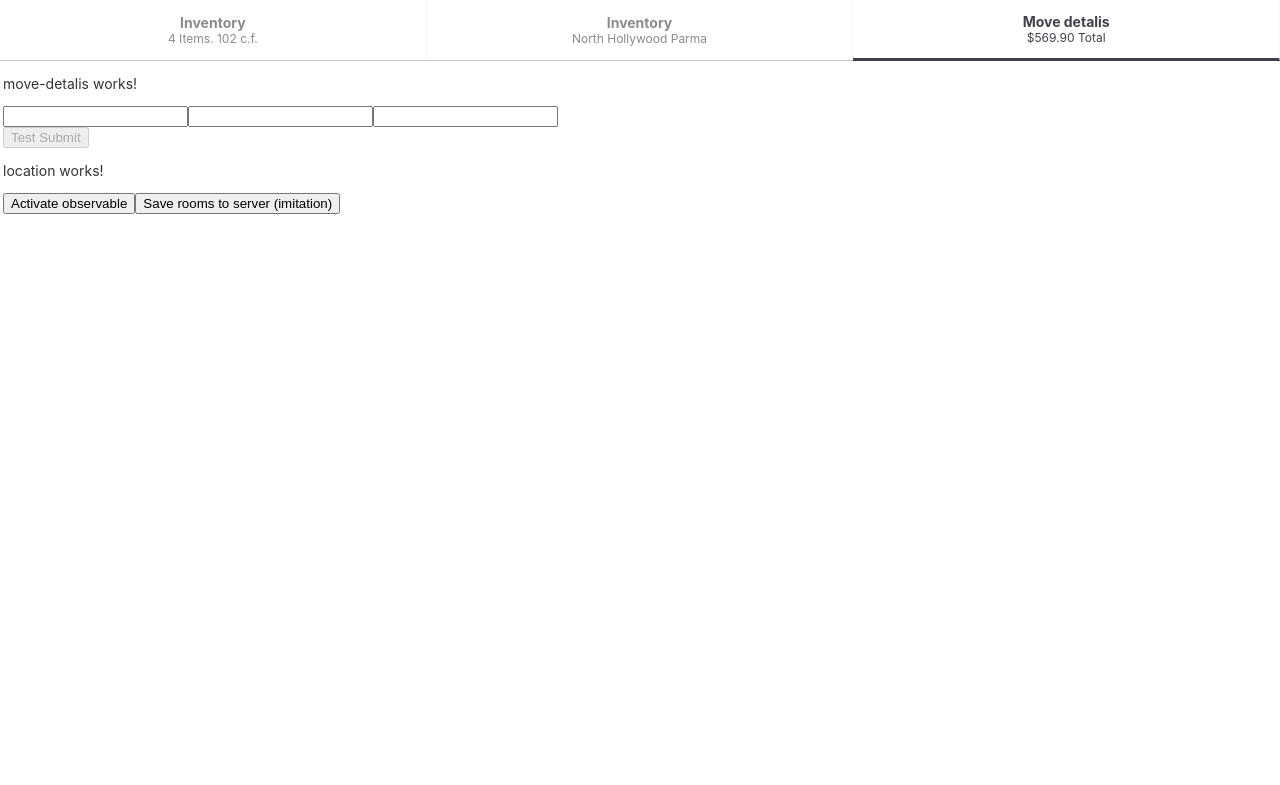
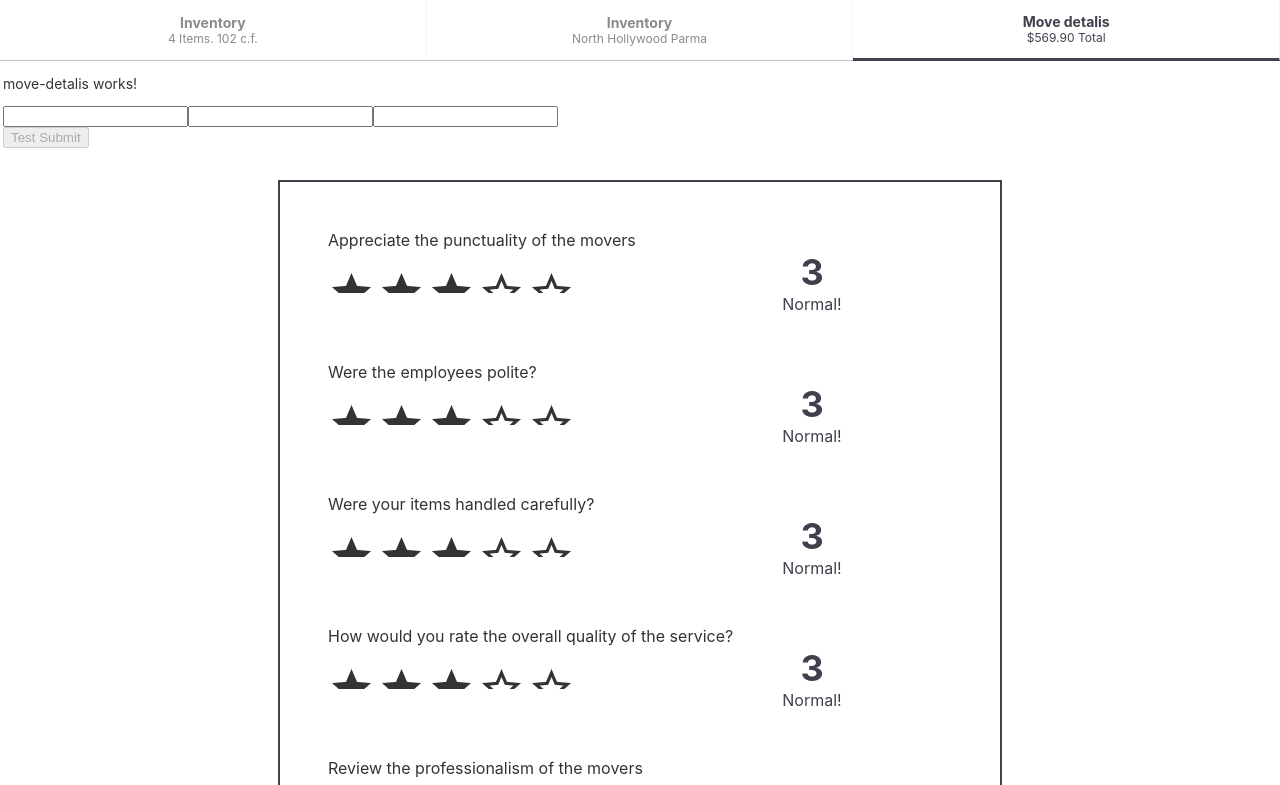
Before and after one commit to oleksandr-kupenko/angular-test, an Angular app: page /move-detalis/1 in a window 1280 px wide. Shown: the top 785 px of the page. Built offline with nearby package versions, Linux system fonts and the light colour scheme.

Commit message:
add stars rating without css

```diff
--- a/src/app/location/location.component.html
+++ b/src/app/location/location.component.html
@@ -1,3 +1,31 @@
-<p>location works!</p>
-<button (click)="activateObservable()">Activate observable</button>
-<button (click)="saveRooms()">Save rooms to server (imitation)</button>
+<div class="rating-container">
+  <ng-container *ngFor="let rating of ratingData; let ridx = index">
+    <div class=" rating-block">
+      <div class="rating-block_title">{{rating.title}}</div>
+      <div class="rating-block_body">
+        <div class="rating-block_stars">
+          <div *ngFor="let star of stars; let sidx = index" (click)="onChangeRating(ridx, sidx + 1)"
+            class="rating-block_star" (pointerenter)="onShowNewRating(ridx, sidx + 1)"
+            (pointerout)=onShowCurrentRating()>
+            <ng-container *ngIf="!showNewRating; else editStarsBlock">
+              <mat-icon aria-hidden="false" aria-label="star_outline">{{rating.currentRating < sidx + 1 ? "star_outline"
+                  : "star" }}</mat-icon>
+            </ng-container>
+            <ng-template #editStarsBlock>
+              <mat-icon aria-hidden="false" aria-label="star_outline">{{rating.newRating < sidx + 1 ? "star_outline"
+                  : "star" }}</mat-icon>
+            </ng-template>
+          </div>
+        </div>
+        <div class="rating-block_count">
+          <div class="rating-block_count-amount">
+            {{rating.currentRating}}
+          </div>
+          <div class="rating-block_count-desc">
+            {{ratingDesc(rating.currentRating)}}
+          </div>
+        </div>
+      </div>
+    </div>
+  </ng-container>
+</div>
--- a/src/app/location/location.component.scss
+++ b/src/app/location/location.component.scss
@@ -0,0 +1,52 @@
+.rating-container {
+  margin: 2rem auto;
+  max-width: calc(720px - 48px - 158px);
+  padding-left: 48px;
+  padding-right: 158px;
+  padding-bottom: 30px;
+  border: 2px solid #403f4c;
+}
+
+.rating-block {
+  padding-top: 3rem;
+  max-width: 720px;
+}
+
+.rating-block_title {
+  font-size: 16px;
+}
+
+.rating-block_body {
+  display: flex;
+  justify-content: space-between;
+}
+
+.rating-block_stars {
+  display: flex;
+  justify-content: left;
+  align-items: center;
+  .mat-icon {
+    width: 50px;
+  }
+  .material-icons {
+    font-size: 47px;
+  }
+  .rating-block_star {
+    cursor: pointer;
+  }
+}
+
+.rating-block_count {
+  text-align: center;
+  color: #403f4c;
+  width: 60px;
+
+  .rating-block_count-amount {
+    font-weight: bold;
+    font-size: 36px;
+  }
+
+  .rating-block_count-desc {
+    font-size: 16px;
+  }
+}
--- a/src/app/location/location.component.ts
+++ b/src/app/location/location.component.ts
@@ -1,38 +1,80 @@
 import { Component, OnInit } from '@angular/core';
-import { ActivatedRoute, Params } from '@angular/router';
-import { DataStorageService } from 'src/shared/data-storage.service';
-import { FurnitureService } from '../furniture/furniture.service';
-import { TestService } from '../test.service';
+import { LocationService } from './location.service';
+
+interface RatingData {
+  title: string;
+  currentRating: number;
+  newRating: number;
+}
 
 @Component({
   selector: 'app-location',
   templateUrl: './location.component.html',
   styleUrls: ['./location.component.scss'],
+  providers: [LocationService],
 })
 export class LocationComponent implements OnInit {
-  id: number = 0;
+  stars: number[] = [1, 2, 3, 4, 5];
 
-  constructor(
-    private route: ActivatedRoute,
-    private furnitureServices: FurnitureService,
-    private testService: TestService,
-    private dataStorageService: DataStorageService
-  ) {}
+  showNewRating: boolean = false;
 
-  ngOnInit(): void {
-    const id = this.route.snapshot.paramMap.get('id');
-    console.log(id);
-    this.route.params.subscribe((params: Params) => {
-      this.id = +params['id'];
-      this.furnitureServices.testGetIdFromComponent(this.id);
+  ratingData: RatingData[] = [
+    { title: '', currentRating: 0, newRating: 0 },
+    { title: '', currentRating: 0, newRating: 0 },
+    { title: '', currentRating: 0, newRating: 0 },
+    { title: '', currentRating: 0, newRating: 0 },
+    { title: '', currentRating: 0, newRating: 0 },
+    { title: '', currentRating: 0, newRating: 0 },
+  ];
+
+  constructor(private localService: LocationService) {}
+  ngOnInit() {
+    this.localService.getRatingData$().subscribe((data) => {
+      for (let i = 0; i < data.length; i++) {
+        this.ratingData[i].title = data[i].title;
+        this.ratingData[i].currentRating = data[i].rating;
+        this.ratingData[i].newRating = data[i].rating;
+      }
+    });
+    console.log(this.ratingData);
+  }
+
+  onChangeRating(blockIndex: number, newRating: number) {
+    this.ratingData[blockIndex].currentRating = newRating;
+  }
+
+  onShowNewRating(blockIndex: number, newRating: number) {
+    this.showNewRating = true;
+    console.log(this.showNewRating);
+    this.ratingData[blockIndex].newRating = newRating;
+  }
+
+  onShowCurrentRating() {
+    this.showNewRating = false;
+    this.ratingData.map((block) => {
+      block.newRating = block.currentRating;
     });
   }
 
-  activateObservable() {
-    this.testService.userActivated.next(this.id);
-  }
-
-  saveRooms() {
-    this.dataStorageService.storeRooms();
+  ratingDesc(ratingLevel: number) {
+    switch (ratingLevel) {
+      case 5:
+        return 'Perfect!';
+        break;
+      case 4:
+        return 'Good!';
+        break;
+      case 3:
+        return 'Normal!';
+        break;
+      case 2:
+        return 'Bad!';
+        break;
+      case 1:
+        return 'Awful!';
+        break;
+      default:
+        return '';
+    }
   }
 }
--- /dev/null
+++ b/src/app/location/location.service.ts
@@ -0,0 +1,29 @@
+import { Injectable } from '@angular/core';
+import { BehaviorSubject, Observable } from 'rxjs';
+
+export interface RatingData {
+  title: string;
+  rating: number;
+}
+
+@Injectable({
+  providedIn: 'root',
+})
+export class LocationService {
+  ratingData: RatingData[] = [
+    { title: 'Appreciate the punctuality of the movers', rating: 3 },
+    { title: 'Were the employees polite?', rating: 3 },
+    { title: 'Were your items handled carefully?', rating: 3 },
+    { title: 'How would you rate the overall quality of the service?', rating: 3 },
+    { title: 'Review the professionalism of the movers', rating: 3 },
+    { title: 'How do you rate the staff and equipment of the movers?', rating: 3 },
+  ];
+
+  private data$$ = new BehaviorSubject<RatingData[]>(this.ratingData);
+
+  constructor() {}
+
+  public getRatingData$(): Observable<RatingData[]> {
+    return this.data$$.asObservable();
+  }
+}
--- a/src/app/rooms/rooms.service.ts
+++ b/src/app/rooms/rooms.service.ts
@@ -1,4 +1,4 @@
-import { EventEmitter, Injectable, OnDestroy } from '@angular/core';
+import { EventEmitter, Injectable } from '@angular/core';
 import { FurnitureService, MovieForRoom } from '../furniture/furniture.service';
 import { BehaviorSubject, Observable, of, Subject } from 'rxjs';
 
@@ -11,12 +11,8 @@ export interface Room {
 }
 
 @Injectable()
-export class RoomsService implements OnDestroy {
+export class RoomsService {
   cuttentTitleOfEditRoom: string = '';
-
-  ngOnDestroy(): void {
-    console.log('dead rooms');
-  }
 
   //toStopEventsBeforeSave = new Subject<number | null>(); //так??
   sendFurnitureToRoom$$: Subject<MovieForRoom> = new Subject(); // так ???
@@ -34,9 +30,9 @@ export class RoomsService implements OnDestroy {
     { roomNumber: 14, roomTitle: 'My Move boxes', isEdit: false, isOpen: false, furnitureList: [] },
   ];
 
+  private data$$ = new BehaviorSubject<Room[]>(this.rooms);
+
   constructor(private furnitureService: FurnitureService) {}
-
-  private data$$ = new BehaviorSubject<Room[]>(this.rooms);
 
   public getRooms$(): Observable<Room[]> {
     // return JSON.parse(JSON.stringify(this.rooms));
```
